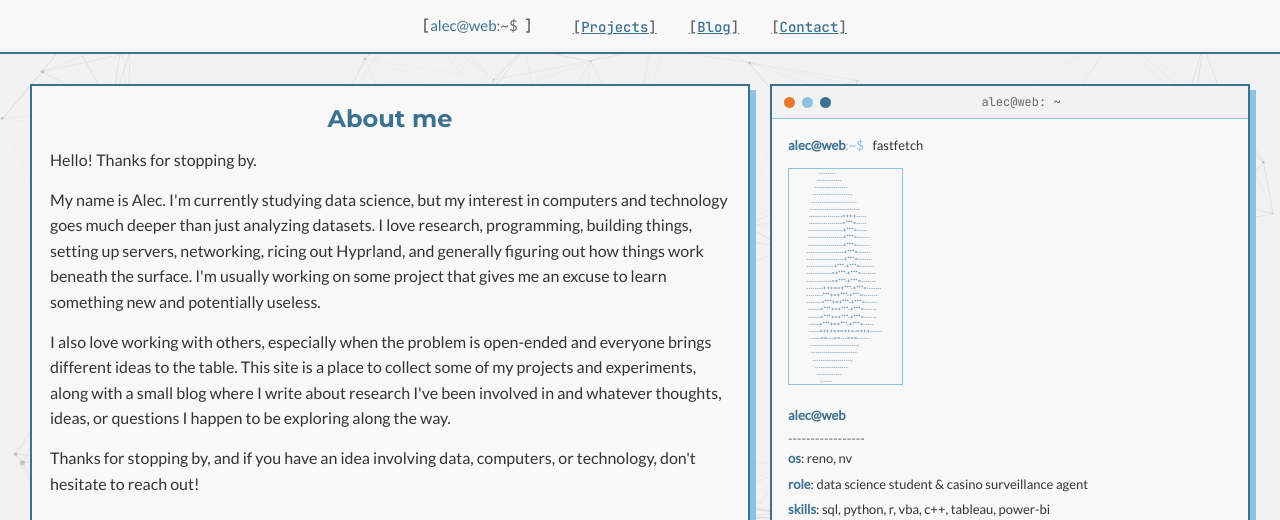
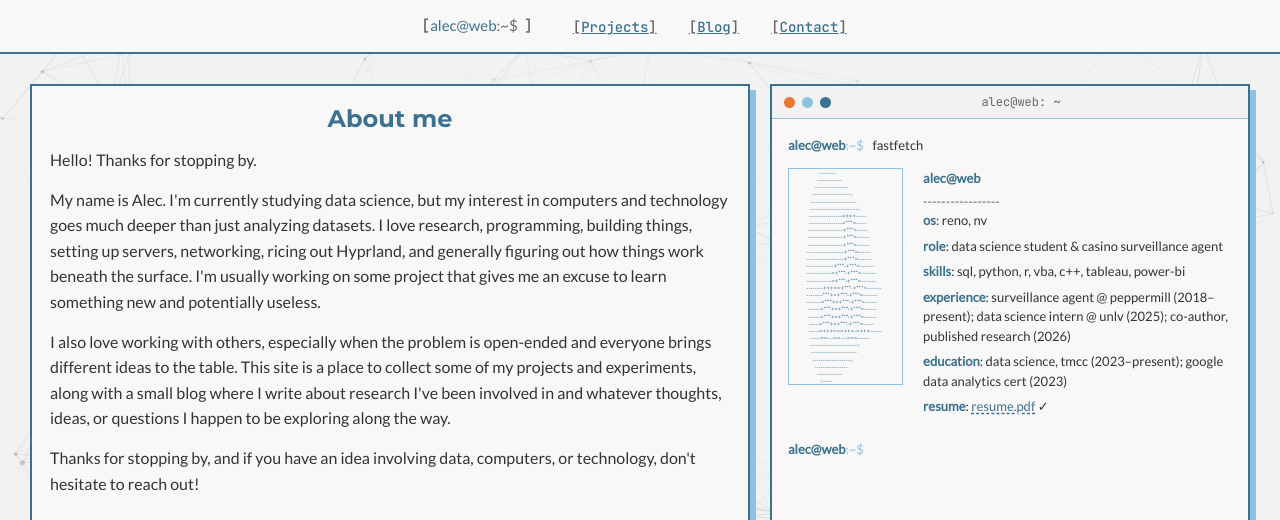
Before and after one commit to AlecBrooks/alecbrooks.github.io, an Eleventy site: page content/index.md in a window 1280 px wide. Shown: the top 520 px of the page. Built offline with nearby package versions, Linux system fonts and the light colour scheme; Eleventy itself is replaced by a stand-in of ours; files that its build step writes are made by us from their sources; no server answers; what @chrisburnell/eleventy-cache-webmentions would draw is missing.

Commit message:
Fix ascii logo + info panel stacking instead of sitting side by side
The long semicolon-joined label:value lines (experience/education)
have a large unconstrained preferred width, which flexbox uses during
line-packing BEFORE any shrinking happens - so the whole info column
was being pushed to a new flex line instead of being allowed to shrink
and wrap its own text next to the logo. Fixed with min-width:0 + flex:
1 1 0 on the info column (lets it shrink/wrap in place) and
flex-shrink:0 on the ascii logo (keeps it a stable size instead of
being squeezed).

```diff
--- a/css/style.css
+++ b/css/style.css
@@ -578,6 +578,12 @@ nav a.nav-active {
   font-size: 6px;
   white-space: pre;
   align-self: flex-start;
+  flex-shrink: 0;
+}
+
+.fastfetch-info-col {
+  flex: 1 1 0;
+  min-width: 0;
 }
 
 .fastfetch-info {
```
